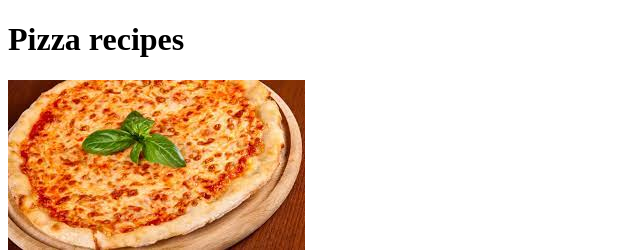
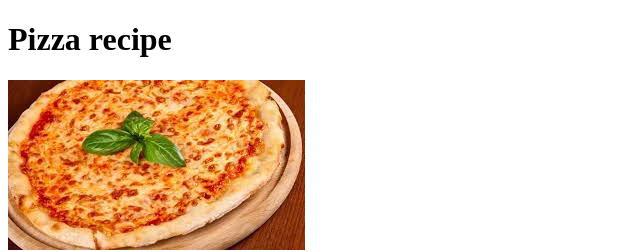
Before and after one commit to lucadedo/odin-recipes, a plain HTML site: page recipes/pizza.html in a window 1280 px wide. Shown: the top 252 px of the page, 0-640 px from the left. Drawn offline with Linux system fonts and the light colour scheme.

Commit message:
changes a typo error
nothing so special...

```diff
--- a/recipes/pizza.html
+++ b/recipes/pizza.html
@@ -9,7 +9,7 @@
 </head>
 
 <body>
-    <h1>Pizza recipes</h1>
+    <h1>Pizza recipe</h1>
     <img src="../recipes/pizza.jpeg">
         <p>
         <h3>Inspired by the pizza at Bar Del Corso</h3>
```
